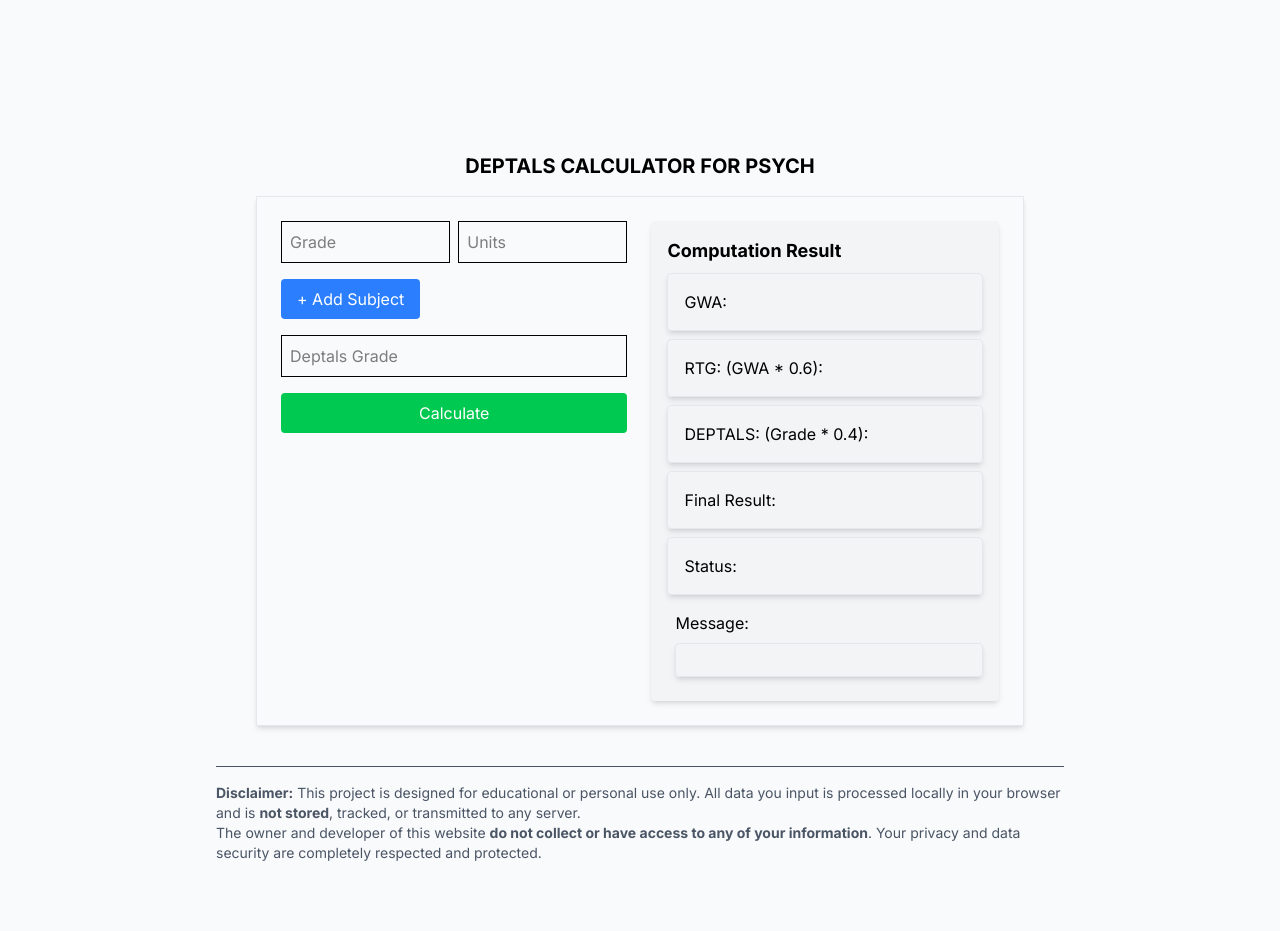
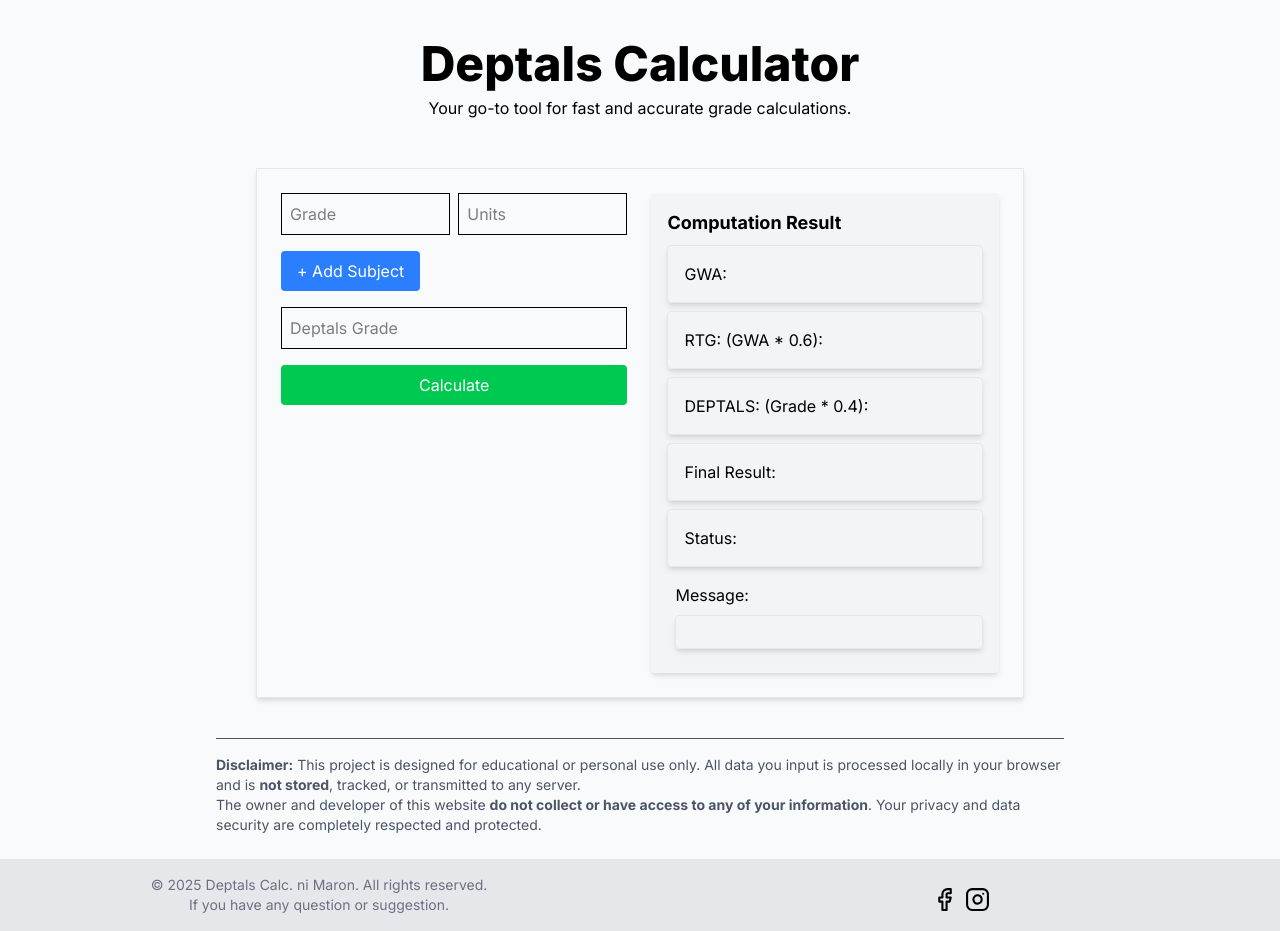
Before and after one commit to ronronoa/Deptals-Calculator, a React (Vite) app: page / in a window 1280 px wide. Before the commit the page ends 887 px from the top, so only its background shows below. Built offline with nearby package versions, Linux system fonts and the light colour scheme; a web font is replaced by a local one.

Commit message:
Add files via upload
- Added Animation
- Added Footer

```diff
--- a/index.html
+++ b/index.html
@@ -5,8 +5,9 @@
     <link rel="icon" href="" />
     <meta name="viewport" content="width=device-width, initial-scale=1.0" />
     <title>Deptals Calculator</title>
+    <link rel="shortcut icon" href="./public/images/DptlsLogo.png" type="image/x-icon">
     <link rel="preconnect" href="https://fonts.gstatic.com" crossorigin>
-<link href="https://fonts.googleapis.com/css2?family=Bytesized&family=Inter:ital,opsz,wght@0,14..32,100..900;1,14..32,100..900&family=Oswald:wght@200..700&family=Poppins:ital,wght@0,100;0,200;0,300;0,400;0,500;0,600;0,700;0,800;0,900;1,100;1,200;1,300;1,400;1,500;1,600;1,700;1,800;1,900&family=Roboto:ital,wght@0,100..900;1,100..900&display=swap" rel="stylesheet">
+  <link href="https://fonts.googleapis.com/css2?family=Bytesized&family=Inter:ital,opsz,wght@0,14..32,100..900;1,14..32,100..900&family=Oswald:wght@200..700&family=Poppins:ital,wght@0,100;0,200;0,300;0,400;0,500;0,600;0,700;0,800;0,900;1,100;1,200;1,300;1,400;1,500;1,600;1,700;1,800;1,900&family=Roboto:ital,wght@0,100..900;1,100..900&display=swap" rel="stylesheet">
   </head>
   <body>
     <div id="root"></div>
--- a/package.json
+++ b/package.json
@@ -11,7 +11,9 @@
   },
   "dependencies": {
     "@tailwindcss/vite": "^4.1.8",
+    "daisyui": "^5.0.43",
     "lucide-react": "^0.511.0",
+    "motion": "^12.17.0",
     "react": "^19.1.0",
     "react-dom": "^19.1.0",
     "tailwindcss": "^4.1.8"
--- a/src/App.jsx
+++ b/src/App.jsx
@@ -1,14 +1,20 @@
-import { useState } from 'react'
+
+
 import Deptals from './assets/components/Deptals'
+import Footer from './assets/components/Footer'
 import Navbar from './assets/components/Navbar'
+
 
 function App() {
 
   return (
-      <div className="">
+      <>
+        <div className="">
         <Navbar />
         <Deptals />
+        <Footer />
       </div>
+      </>
   )
 }
 
--- a/src/assets/components/Deptals.jsx
+++ b/src/assets/components/Deptals.jsx
@@ -1,6 +1,8 @@
+/* eslint-disable no-unused-vars */
 import React from 'react'
 import { useState } from 'react'
 import {Trash2} from 'lucide-react'
+import { motion } from 'motion/react'
 
 export default function Deptals() {
     const [subjects, setSubjects] = useState([
@@ -49,16 +51,25 @@ export default function Deptals() {
           deptals: deptalsPart.toFixed(3),
           final: finalResult.toFixed(3),
           passed: finalResult <= 2 ? "PASSED" : "FAILED",
-          message: finalResult <= 2 ? "CONGRATS PASADO KA TOL!" : "ANG BUHAY AY 'DI KARERA"
+          message: finalResult <= 2 ? "CONGRATS PASADO KA TOL!" : "ANG BUHAY AY 'DI KARERA",
         });
     }
 
   return (
     <>
-      <div className="max-w-4xl mx-auto md:mt-32 p-6">
-        <h1 className="font-bold text-xl text-center mb-4">
-          DEPTALS CALCULATOR FOR PSYCH
-        </h1>
+    <motion.div
+    className="min-h-screen"
+    initial={{opacity: 0, y: 20}}
+    animate={{opacity: 1, y: 0}}
+    transition={{duration: 1}}
+    >
+      <div className="max-w-4xl mx-auto p-6">
+        <div className="text-center mb-8 sm:mb-12">
+          <h1 className="font-extrabold text-5xl mb-2 md:mt-4">
+            Deptals Calculator
+          </h1>
+          <p className=''>Your go-to tool for fast and accurate grade calculations.</p>
+        </div>
         <div className="flex flex-col md:flex-row gap-6 p-6 max-w-3xl mx-auto border shadow-md border-gray-200">
           <div className="w-full md:w-1/2 space-y-4">
             {subjects.map((subject, index) => (
@@ -177,6 +188,7 @@ export default function Deptals() {
           </p>
         </div>
       </div>
+      </motion.div>
     </>
   );
 }
--- /dev/null
+++ b/src/assets/components/Footer.jsx
@@ -0,0 +1,24 @@
+import { Facebook, Instagram } from 'lucide-react'
+import React from 'react'
+
+export default function Footer() {
+  return (
+    <footer className="px-2 py-4 bg-gray-200 text-center text-sm text-gray-500">
+        <div className="grid grid-cols-1 md:grid-cols-2 max-w-7xl mx-auto gap-5">
+        <div className="flex flex-col">
+        &copy; 2025 Deptals Calc. ni Maron. All rights reserved.
+        <p>If you have any question or suggestion.</p>
+        </div>
+
+        <div className="flex items-center justify-center mt-2 gap-2">
+        <a href="https://www.facebook.com/maron.fajardo.9" target='_blank'>
+        <Facebook size={25} className='text-black'/>
+        </a>
+        <a href="https://www.instagram.com/ronronoa_/" target='_blank'>
+        <Instagram size={25} className='text-black'/>
+        </a>
+        </div>
+        </div>
+    </footer>
+  )
+}
--- a/src/index.css
+++ b/src/index.css
@@ -1,5 +1,6 @@
 @import "tailwindcss";
 @import url('https://fonts.googleapis.com/css2?family=Anton&family=Bytesized&family=Inter:ital,opsz,wght@0,14..32,100..900;1,14..32,100..900&family=Oswald:wght@200..700&family=Poppins:ital,wght@0,100;0,200;0,300;0,400;0,500;0,600;0,700;0,800;0,900;1,100;1,200;1,300;1,400;1,500;1,600;1,700;1,800;1,900&family=Roboto:ital,wght@0,100..900;1,100..900&display=swap');
+
 
 * {
   scroll-behavior: smooth;
```
Also changed, not shown: public/images/DptlsLogo.png (added), 1 other file (tests, documents, lock files or other folders).
